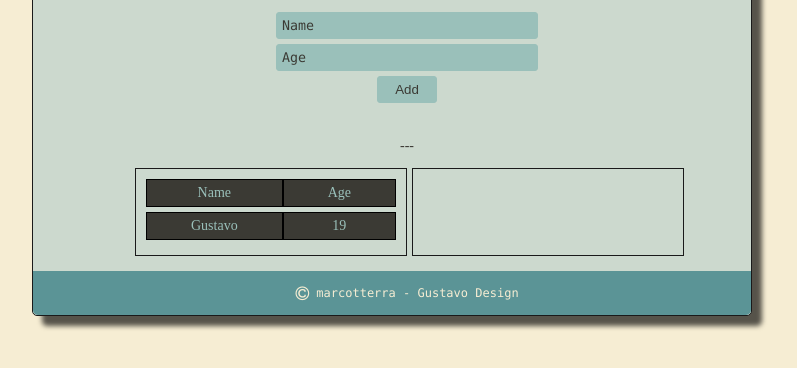
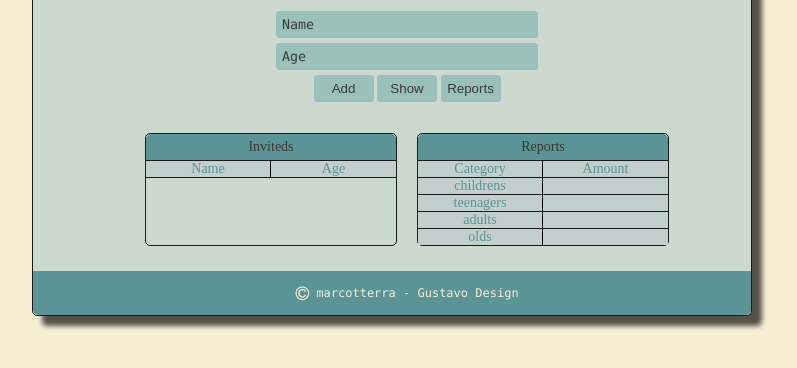
Before and after one commit to marcotterra/tads2018a, a plain HTML site: page 02_lista_convidados/index.html in a window 1280 px wide. Shown: the part 294-662 px from the top of the page, without its empty margins (248-1045 px from the left). Drawn offline with Linux system fonts and the light colour scheme.

Commit message:
Desafio 2 concluido

```diff
--- a/02_lista_convidados/index.html
+++ b/02_lista_convidados/index.html
@@ -28,6 +28,8 @@
 
 						<div>
 							<button class="b-width" onclick="li.add()">Add</button>
+							<button class="b-width" onclick="li.show()">Show</button>
+							<button class="b-width" onclick="li.sReports()">Reports</button>
 						</div>
 
 
@@ -39,23 +41,63 @@
 
 						</div>
 
-						<p>
-							---
-						</p>
 
-						<div class="grid-container">
+						<div class="box-container">
 
-							<div id="persons" class="grid-box">
+							<div id="report" class="box">
+								<div class="box-header text-center">
+									Inviteds
+								</div>
 
-								<div class="grid-item text-center">Name</div>
-								<div class="grid-item text-center">Age</div>
+								<div class="box-content">
+									<ul>
+											<li>
+												<span class="box-item left text-center">Name</span>
+												<span class="box-item right text-center">Age</span>
+											</li>
 
-								<div class="grid-item text-center">Gustavo</div>
-								<div class="grid-item text-center">19</div>
+									</ul>
+
+									<ul id="ul-table1">
+									</ul>
+								</div>
 
 							</div>
 
-							<div id="report" class="grid-box">
+							<div id="report" class="box">
+								<div class="box-header text-center">
+									Reports
+								</div>
+
+								<div class="box-content">
+									<ul>
+										<li>
+											<span class="box-item left text-center">Category</span>
+											<span class="box-item right text-center">Amount</span>
+										</li>
+
+
+										<li>
+											<span class="box-item left text-center">childrens</span>
+											<span id="child" class="box-item right text-center">  </span>
+										</li>
+										<li>
+											<span class="box-item left text-center">teenagers</span>
+											<span id="teenagers" class="box-item right text-center">  </span>
+										</li>
+
+										<li>
+											<span class="box-item left text-center">adults</span>
+											<span id="adults" class="box-item right text-center">  </span>
+										</li>
+
+										<li>
+											<span class="box-item left text-center fix-bottom">olds</span>
+											<span id="olds" class="box-item right text-center fix-bottom">  </span>
+										</li>
+
+									</ul>
+								</div>
 
 							</div>
 
--- a/02_lista_convidados/scripts.js
+++ b/02_lista_convidados/scripts.js
@@ -1,6 +1,10 @@
 class List {
     constructor() {
         this.arrInvited = [];
+        this.childrens = 0;
+        this.teenagers = 0;
+        this.adults = 0;
+        this.olds = 0;
     }
 
 
@@ -14,6 +18,55 @@ class List {
 
         this.arrInvited.push(person);
     }
+
+    showli(strings, ...values) {
+        return `<li>
+                    <span class="box-item left text-center">${strings.name}</span>
+                    <span class="box-item right text-center">${strings.age}</span>
+                </li>`
+    }
+
+    show() {
+
+        let table1 = document.getElementById('ul-table1');
+        let arrar = this.arrInvited;
+        table1.innerHTML = '';
+
+        for (let i = 0; i < arrar.length; i++) {
+            table1.innerHTML += this.showli(arrar[i]);
+        }
+
+    }
+
+    cReports() {
+
+        for (let i = 0; i < this.arrInvited.length; i++) {
+            if (this.arrInvited[i].age < 13) {
+                this.childrens++;
+            } else if (this.arrInvited[i].age < 18) {
+                this.teenagers++;
+            } else if (this.arrInvited[i].age < 56) {
+                this.adults++;
+            } else {
+                this.olds++;
+            }
+        }
+    }
+
+    sReports(){
+
+        this.cReports();
+
+        let childrens = document.getElementById ("child");
+        let teenagers = document.getElementById ("teenagers");
+        let adults = document.getElementById ("adults");
+        let olds = document.getElementById ("olds");
+
+        childrens.innerHTML = this.childrens;
+        teenagers.innerHTML = this.teenagers;
+        adults.innerHTML = this.adults;
+        olds.innerHTML = this.olds;
+    }
 }
 
 
--- a/02_lista_convidados/styles.css
+++ b/02_lista_convidados/styles.css
@@ -120,20 +120,9 @@ h1 {
 }
 
 
-.grid-container {
+.box-container {
     display: flex;
 }
-
-.grid-box {
-	display: grid;
-	grid-template-columns: auto auto;
-
-	width: 250px;
-	border: 1px solid #1a1a1a;
-	padding: 10px;
-	margin-left: 5px;
-}
-
 
 .grid-item {
     padding: 5px;
@@ -142,3 +131,64 @@ h1 {
     border: 1px solid #000;
     color: #9ac0ba;
 }
+
+.box {
+    width: 250px;
+    margin: 10px;
+    padding: 0;
+    border: 1px solid #1a1a1a;
+    border-radius: 5px;
+    min-height: 104px;
+}
+
+
+.box-header {
+    margin: 0;
+    padding: 5px;
+    background-color: #5b9496;
+    border-top-left-radius: 5px;
+    border-top-right-radius: 5px;
+    border-bottom: 1px solid #1a1a1a;
+}
+
+.box-content {
+    padding: 0;
+}
+
+.box-item {
+    border-bottom: 1px solid #1a1a1a;
+
+}
+.box-item:first-child {
+    border-right: 1px solid #000;
+    /* border: 0 1px 1px 0 solid #3b3a34; */
+}
+.fix-bottom {
+    border-bottom: 0;
+}
+
+ul {
+    list-style-type: none;
+    margin: 0;
+    padding: 0;
+}
+
+ul li {
+    background-color: #c2cfcd;
+    display: grid;
+    grid-template-columns: 50% 50%;
+    color: #5b9496;
+
+}
+
+ul li:hover {
+    background-color: #9ac0ba;
+}
+
+.left {
+    float: left;
+}
+
+.right {
+    float: right;
+}
```
Lines whose indentation alone changed are shown as unchanged.
